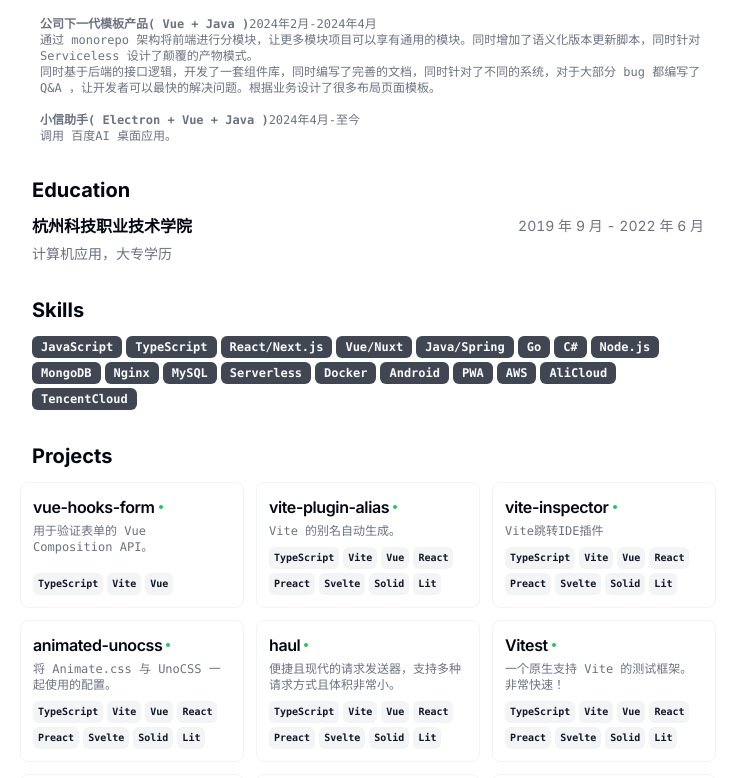
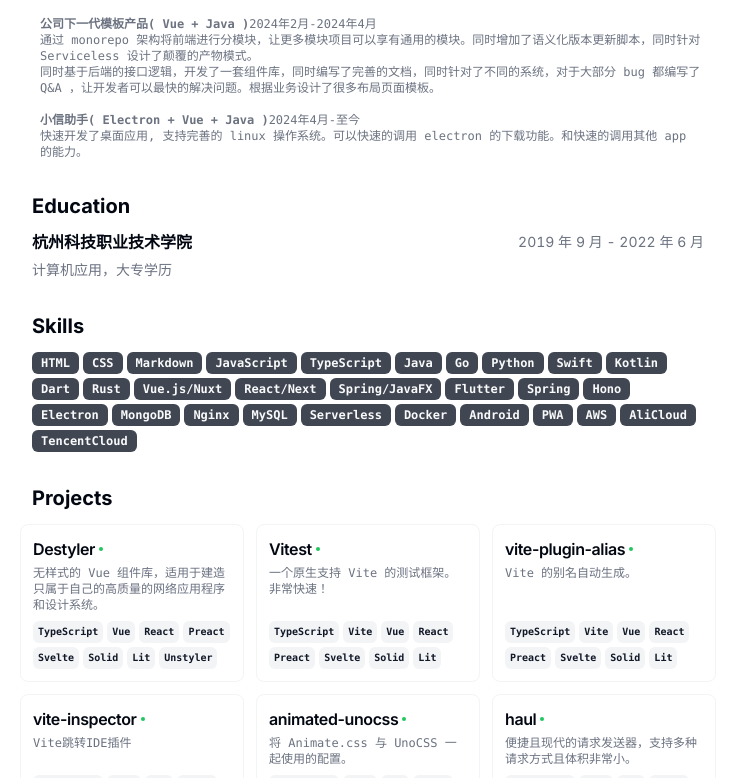
Before and after one commit to elonehoo/new-resume, a Next.js app: page / in a window 1280 px wide. Shown: the part 820-1598 px from the top of the page, without its empty margins (272-1005 px from the left). Built offline with nearby package versions, Linux system fonts and the light colour scheme.

Commit message:
feat: update skill and project

```diff
--- a/src/components/ui/badge.tsx
+++ b/src/components/ui/badge.tsx
@@ -4,7 +4,7 @@
 import { cn } from "@/lib/utils";
 
 const badgeVariants = cva(
-  "inline-flex items-center rounded-md border px-2 py-0.5 text-xs font-semibold font-mono transition-colors focus:outline-none focus:ring-2 focus:ring-ring focus:ring-offset-2 text-nowrap",
+  "inline-flex items-center cursor-default rounded-md border px-2 py-0.5 text-xs font-semibold font-mono transition-colors focus:outline-none focus:ring-2 focus:ring-ring focus:ring-offset-2 text-nowrap",
   {
     variants: {
       variant: {
--- a/src/data/resume-data.tsx
+++ b/src/data/resume-data.tsx
@@ -24,7 +24,7 @@
   location: "杭州融惠数据科技有限公司全栈研发",
   locationLink:"https://www.zhipin.com/gongsi/78e60e736885b2163nB429W5FA~~.html",
   about:
-    "懂点java，喜欢写页面的程序员。",
+    "懂点 Java ，喜欢写页面的程序员。",
   summary:
     "我叫胡成晔，一个喜欢开源的程序员。 我真的很喜欢将我脑海中的想法变成现实，变成每个人都可以看到的实体。我也是一名开源爱好者和维护者。 <br/>我喜欢开源实现协作和知识共享的方式，我很高兴看到我的工作最终能回馈社区和行业。<br/>除了编程，我还喜欢玩游戏和阅读我完全不知道的领域中的书籍。",
   personalWebsiteUrl: "https://elonehoo.me",
@@ -101,21 +101,32 @@
         {
           name: '小信助手( Electron + Vue + Java )',
           time:'2024年4月-至今',
-          content: '调用 百度AI 桌面应用。'
+          content: '快速开发了桌面应用, 支持完善的 linux 操作系统。可以快速的调用 electron 的下载功能。和快速的调用其他 app 的能力。'
         },
       ]
 
     },
   ],
   skills: [
+    "HTML",
+    "CSS",
+    "Markdown",
     "JavaScript",
     "TypeScript",
-    "React/Next.js",
-    "Vue/Nuxt",
-    "Java/Spring",
+    "Java",
     "Go",
-    "C#",
-    "Node.js",
+    "Python",
+    "Swift",
+    "Kotlin",
+    "Dart",
+    "Rust",
+    "Vue.js/Nuxt",
+    "React/Next",
+    "Spring/JavaFX",
+    "Flutter",
+    "Spring",
+    "Hono",
+    "Electron",
     "MongoDB",
     "Nginx",
     "MySQL",
@@ -129,17 +140,41 @@
   ],
   projects: [
     {
-      title: "vue-hooks-form",
+      title: "Destyler",
+      techStack: [
+        "TypeScript",
+        "Vue",
+        "React",
+        "Preact",
+        "Svelte",
+        "Solid",
+        "Lit",
+        "Unstyler"
+      ],
+      description: "无样式的 Vue 组件库，适用于建造只属于自己的高质量的网络应用程序和设计系统。",
+      logo: ConsultlyLogo,
+      link: {
+        label: "docs",
+        href: "http://destyler.org/",
+      },
+    },
+    {
+      title: "Vitest",
       techStack: [
         "TypeScript",
         "Vite",
         "Vue",
+        "React",
+        "Preact",
+        "Svelte",
+        "Solid",
+        "Lit",
       ],
-      description: "用于验证表单的 Vue Composition API。",
+      description: "一个原生支持 Vite 的测试框架。非常快速！",
       logo: ConsultlyLogo,
       link: {
         label: "docs",
-        href: "https://form.elonehoo.me/",
+        href: "https://cn.vitest.dev/",
       },
     },
     {
@@ -219,37 +254,17 @@
       },
     },
     {
-      title: "Vitest",
+      title: "vue-hooks-form",
       techStack: [
         "TypeScript",
         "Vite",
         "Vue",
-        "React",
-        "Preact",
-        "Svelte",
-        "Solid",
-        "Lit",
       ],
-      description: "一个原生支持 Vite 的测试框架。非常快速！",
+      description: "用于验证表单的 Vue Composition API。",
       logo: ConsultlyLogo,
       link: {
-        label: "docs",
-        href: "https://cn.vitest.dev/",
-      },
-    },
-    {
-      title: "destyler",
-      techStack: [
-        "TypeScript",
-        "Vite",
-        "Vue",
-        "Unstyler"
-      ],
-      description: "无样式的 Vue 组件库，适用于建造只属于自己的高质量的网络应用程序和设计系统。",
-      logo: ConsultlyLogo,
-      link: {
-        label: "docs",
-        href: "http://destyler-dev.vercel.app/",
+        label: "github",
+        href: "https://github.com/vue-hooks-form/vue-hooks-form",
       },
     },
     {
```
Also changed, not shown: 1 other file (tests, documents, lock files or other folders).
